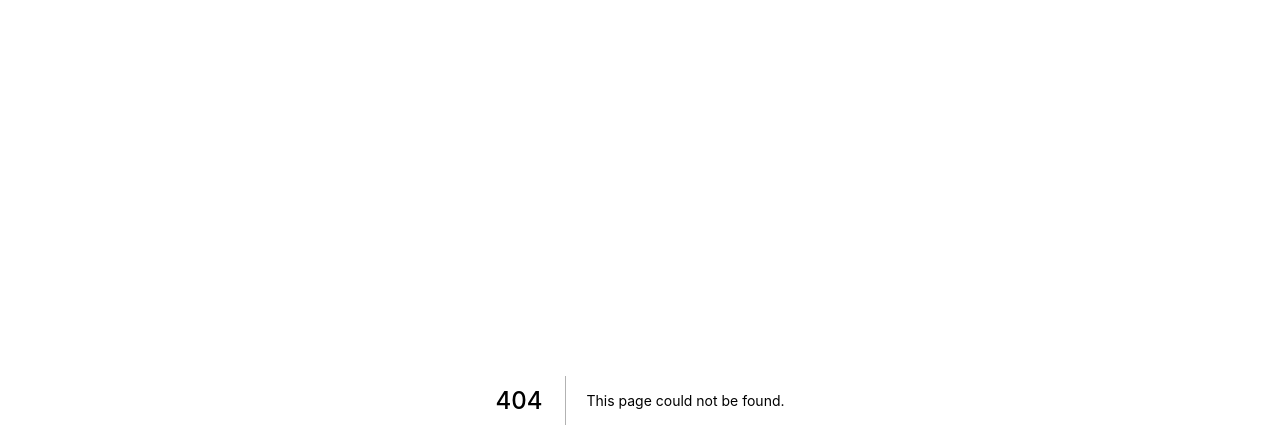
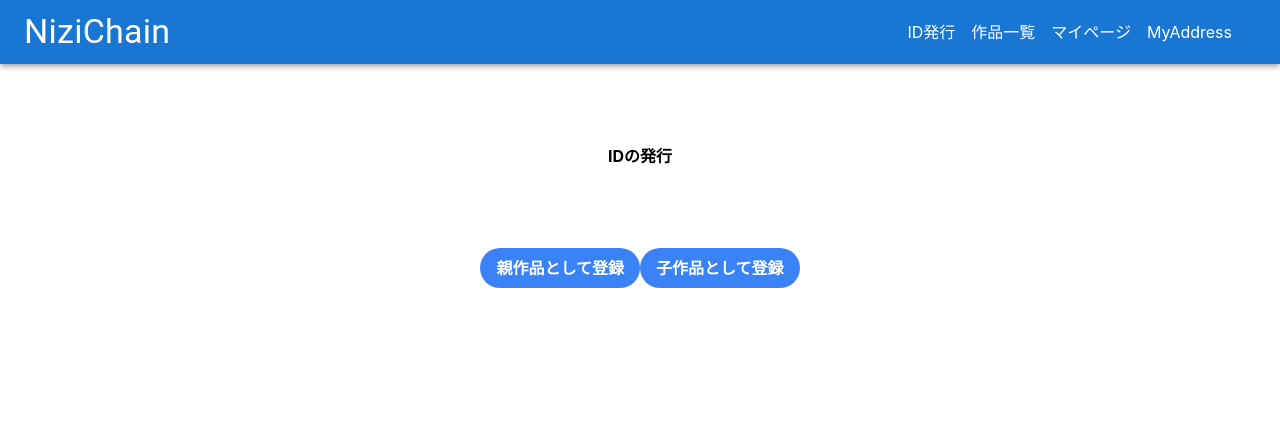
Before and after one commit to NiziChain/frontend, a Next.js app: page /createId in a window 1280 px wide. Before the commit this address had no page. Shown: the top 448 px of the page. Built offline with nearby package versions, Linux system fonts and the light colour scheme.

Commit message:
feat: ID発行ページの作成

```diff
--- /dev/null
+++ b/src/pages/createId.tsx
@@ -0,0 +1,33 @@
+import { NextPage } from 'next'
+import Header from '@/components/Header'
+import Footer from '@/components/Footer'
+
+const CreateIdPage: NextPage = () => {
+
+  //TODO モーダルウィンドウを出す
+  const handleClick = (data: any) => {
+    console.log(data)
+  }
+
+  return (
+    <div>
+      <Header />
+      <h1 className='font-bold mt-20 text-center'>IDの発行</h1>
+      <div className=' flex justify-center mt-20 text-center align-middle min-height'>
+        <button
+          onClick={()=>handleClick("親")}
+          className='bg-blue-500 hover:bg-blue-700 text-white font-bold py-2 px-4 rounded-full'
+        >
+          親作品として登録
+        </button>
+        <button
+          onClick={()=>handleClick("子")}
+          className='bg-blue-500 hover:bg-blue-700 text-white font-bold py-2 px-4 rounded-full'
+        >
+          子作品として登録
+        </button>
+      </div>
+    </div>
+  )
+}
+export default CreateIdPage
```
